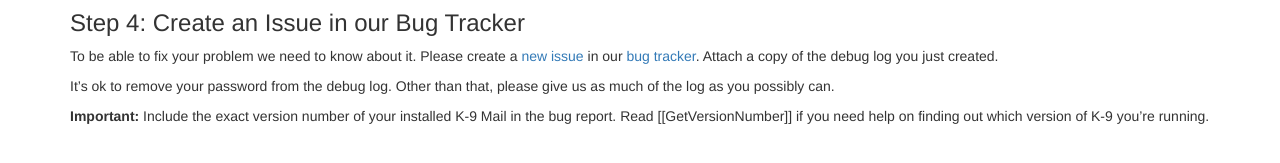
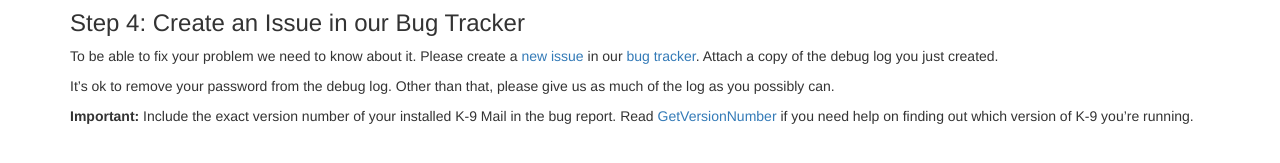
Before and after one commit to k9mail/k9mail.app, a Jekyll site: the page built from documentation/debugging.md, in a window 1280 px wide and 1223 px high. Shown: the part 1047-1210 px from the top of the window. Built offline with Jekyll 4.4.1, drawn with Linux system fonts in a browser that asks for light colours; part of the change alters nothing that is shown.

Commit message:
Fix link

```diff
--- a/documentation/debugging.md
+++ b/documentation/debugging.md
@@ -57,4 +57,4 @@ To be able to fix your problem we need to know about it. Please create a [new is
 
 It's ok to remove your password from the debug log. Other than that, please give us as much of the log as you possibly can.
 
-**Important:** Include the exact version number of your installed K-9 Mail in the bug report. Read [[GetVersionNumber]] if you need help on finding out which version of K-9 you're running.
+**Important:** Include the exact version number of your installed K-9 Mail in the bug report. Read [GetVersionNumber](https://github.com/k9mail/k-9/wiki/GetVersionNumber) if you need help on finding out which version of K-9 you're running.
```
